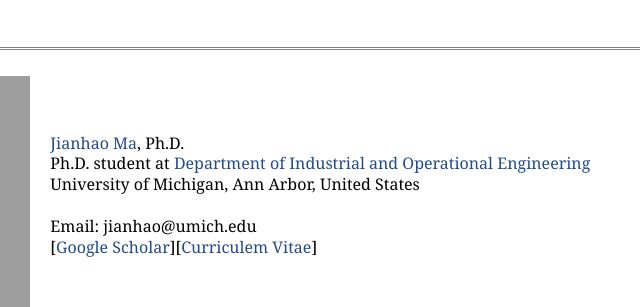
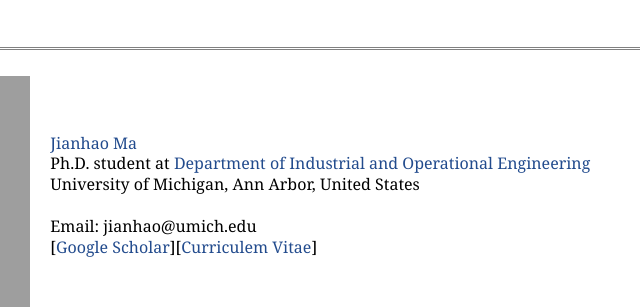
Before and after one commit to tennysonabc/tennysonabc.github.io, a plain HTML site: page index.html in a window 1280 px wide. Shown: the top 307 px of the page, 444-1084 px from the left. Drawn offline with Linux system fonts and the light colour scheme; grey boxes are pictures that could not be loaded.

Commit message:
version 2

```diff
--- a/index.html
+++ b/index.html
@@ -22,7 +22,7 @@
 </div>
 <table class="imgtable"><tr><td>
 <img src="photos/jianhao.jpg" alt="alt text" width="326px" height="245px" />&nbsp;</td>
-<td align="left"><p><a href="https://jshang2.github.io" target=&ldquo;blank&rdquo;>Jianhao Ma</a>, Ph.D. <br />
+<td align="left"><p><a href="https://tennysonabc.github.io" target=&ldquo;blank&rdquo;>Jianhao Ma</a> <br />
 Ph.D. student at <a href="https://ioe.engin.umich.edu" target=&ldquo;blank&rdquo;>Department of Industrial and Operational Engineering</a> <br />
 University of Michigan, Ann Arbor, United States <br />
 <br />
```
